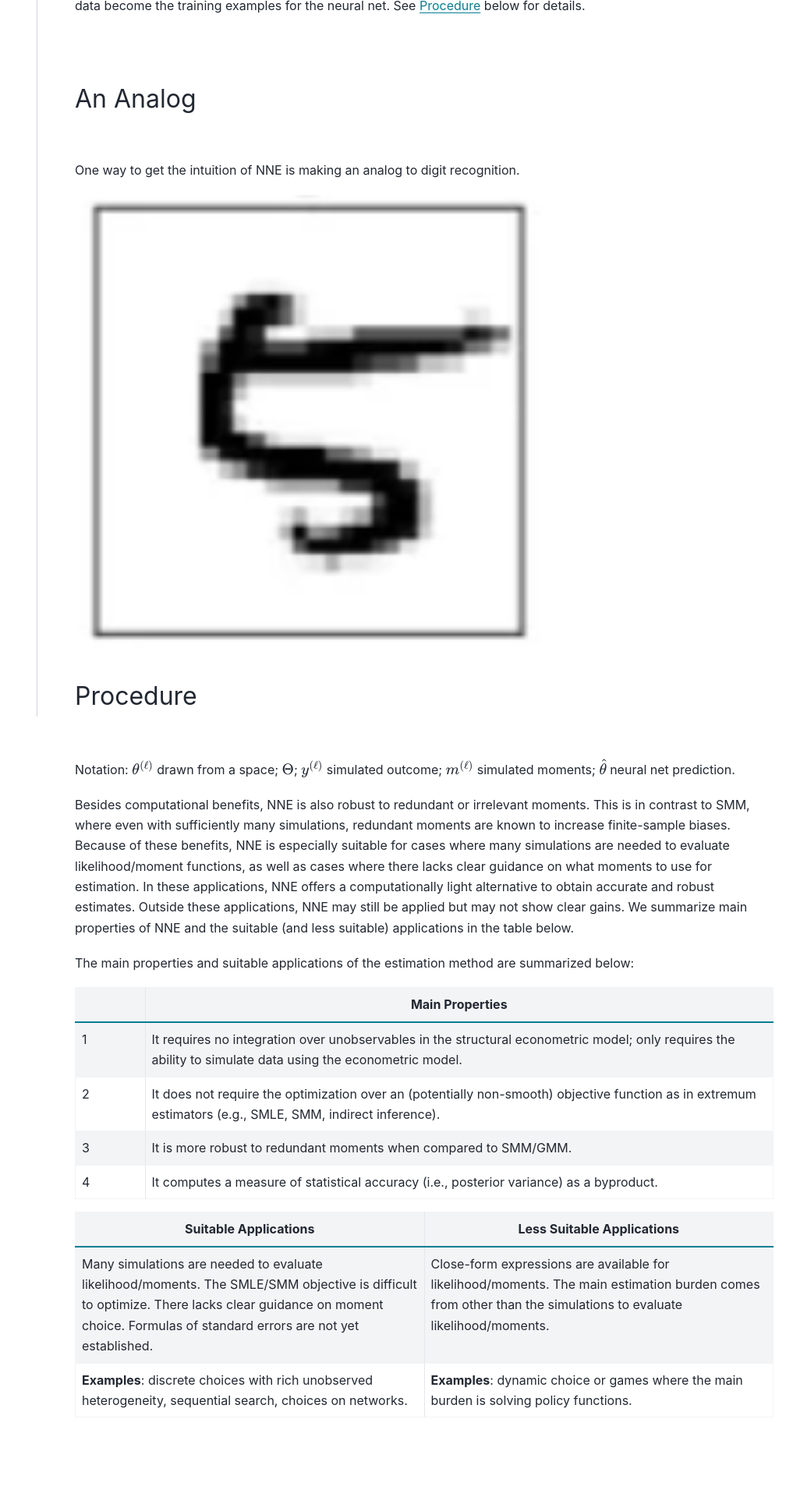
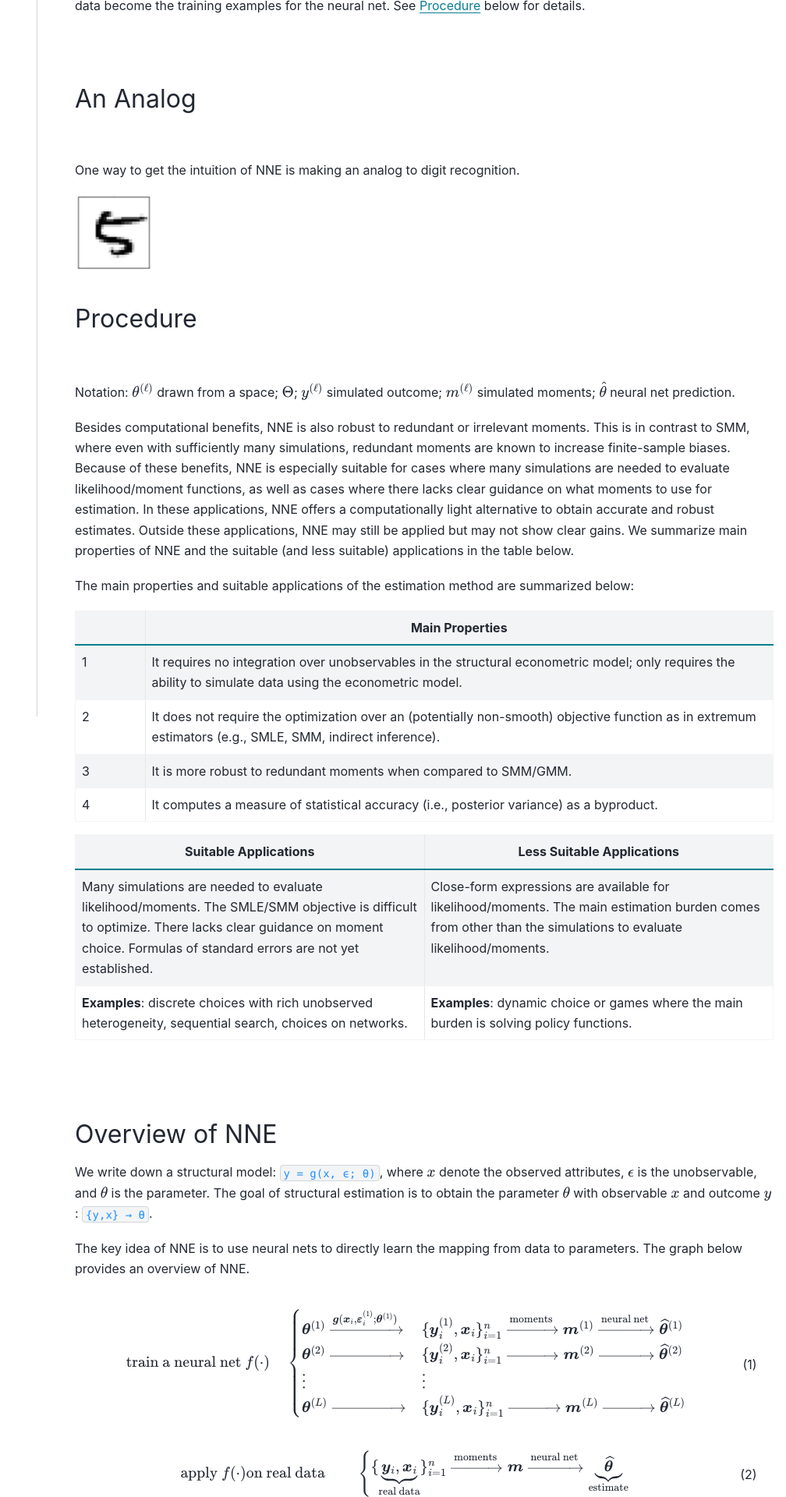
Before and after one commit to nnehome/nnehome.github.io, a Sphinx documentation site: the page built from docs/source/home/home.rst, in a window 1280 px wide. Shown: the part 950-2870 px from the top of the page at 78% size, without its empty margins (272-1280 px from the left). Built offline with Sphinx 7.4.7 and the PyData theme 0.15.4, drawn with Linux system fonts in a browser that asks for light colours.

Commit message:
some change

```diff
--- a/docs/source/home/home.rst
+++ b/docs/source/home/home.rst
@@ -38,7 +38,7 @@ An Analog
 One way to get the intuition of NNE is making an analog to digit recognition.
 
 .. image:: digit_5.png
-  :width: 600
+  :width: 100
 
 
 
```
